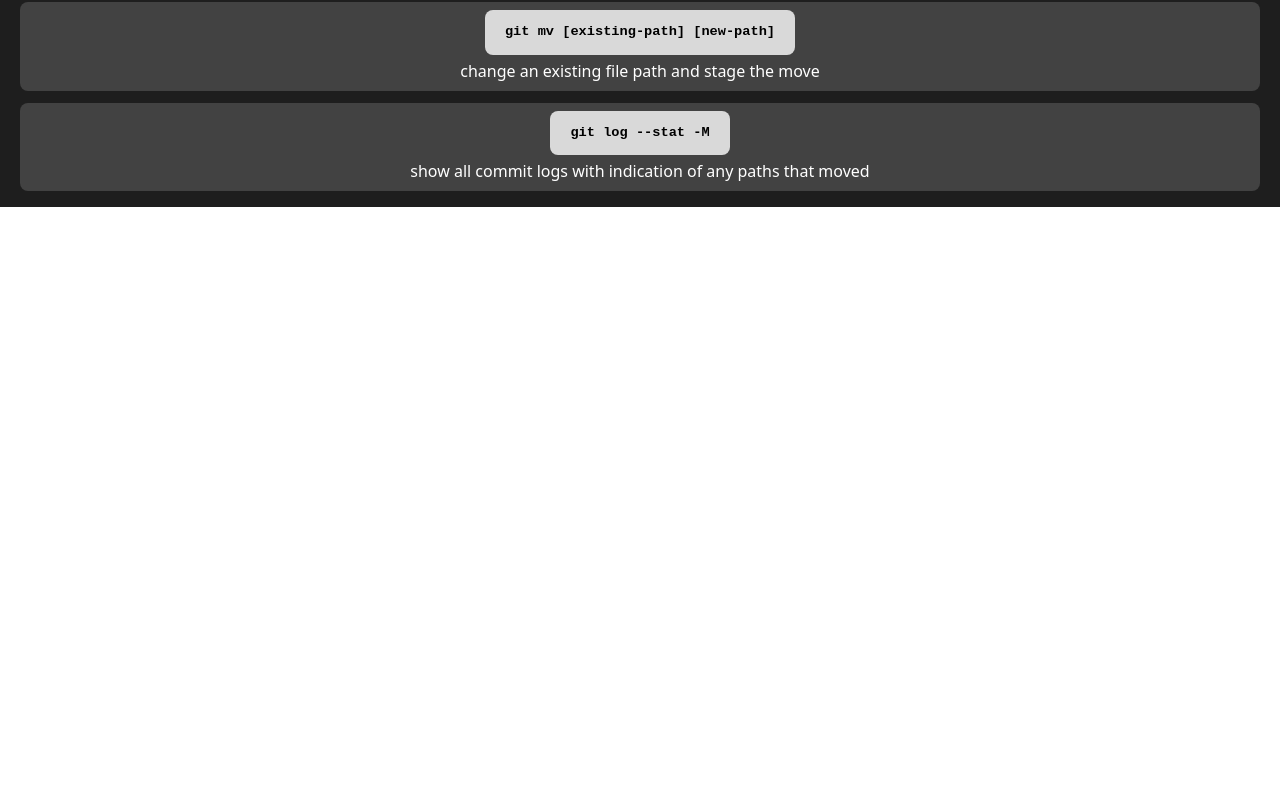
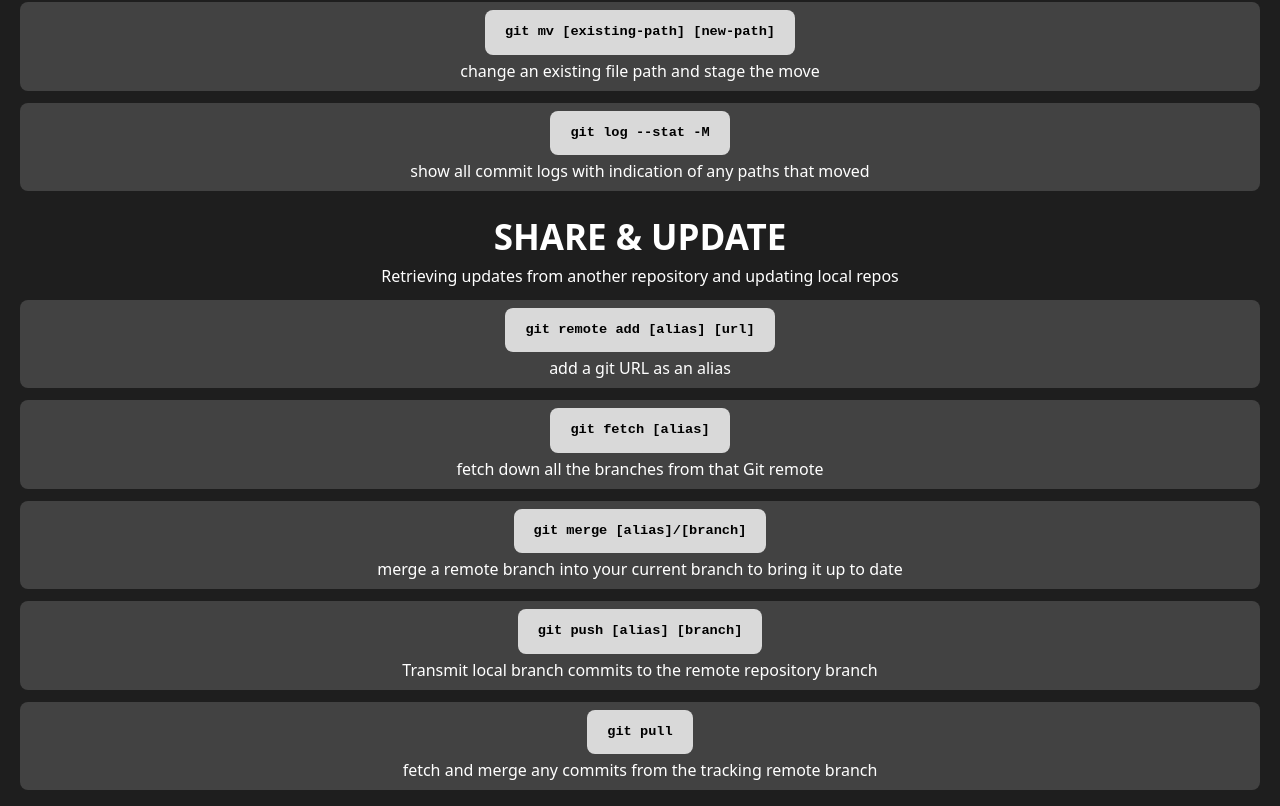
Before and after one commit to HarikrishnanYPR1707/github-cheatsheet-website, a Next.js app: page / in a window 1280 px wide. Shown: the part 3274-4080 px from the top of the page. Before the commit the page ends 3481 px from the top, so only its background shows below. Built offline with nearby package versions, Linux system fonts and the light colour scheme.

Commit message:
Added Share & Update commands

```diff
--- a/components/Hero.js
+++ b/components/Hero.js
@@ -80,6 +80,20 @@ const Hero = () => {
 				Code3='git log --stat -M'
 				Code3Desc='show all commit logs with indication of any paths that moved'
 			/>
+			<DataOf5
+				Heading='SHARE & UPDATE'
+				Description='Retrieving updates from another repository and updating local repos'
+				Code1='git remote add [alias] [url]'
+				Code1Desc='add a git URL as an alias'
+				Code2='git fetch [alias]'
+				Code2Desc='fetch down all the branches from that Git remote'
+				Code3='git merge [alias]/[branch]'
+				Code3Desc='merge a remote branch into your current branch to bring it up to date'
+				Code4='git push [alias] [branch]'
+				Code4Desc='Transmit local branch commits to the remote repository branch'
+				Code5='git pull'
+				Code5Desc='fetch and merge any commits from the tracking remote branch'
+			/>
 		</section>
 	)
 }
```
